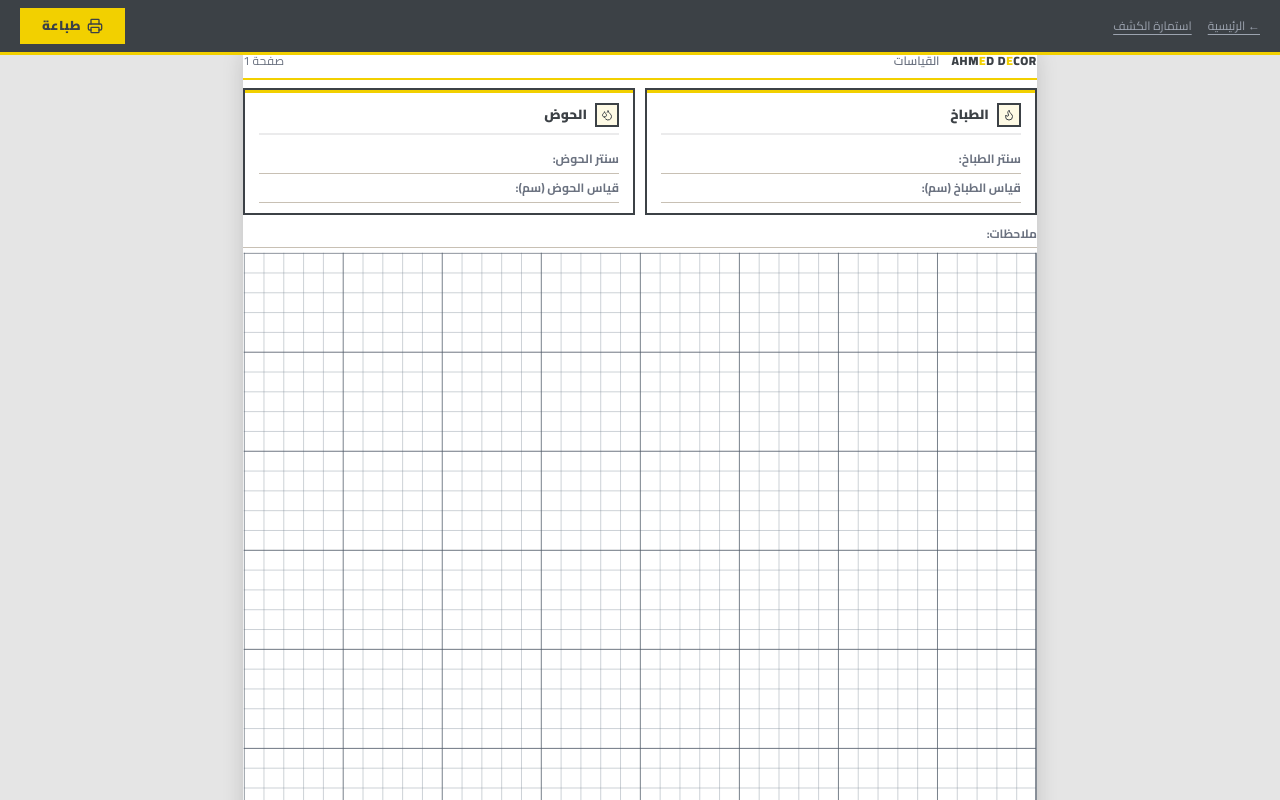
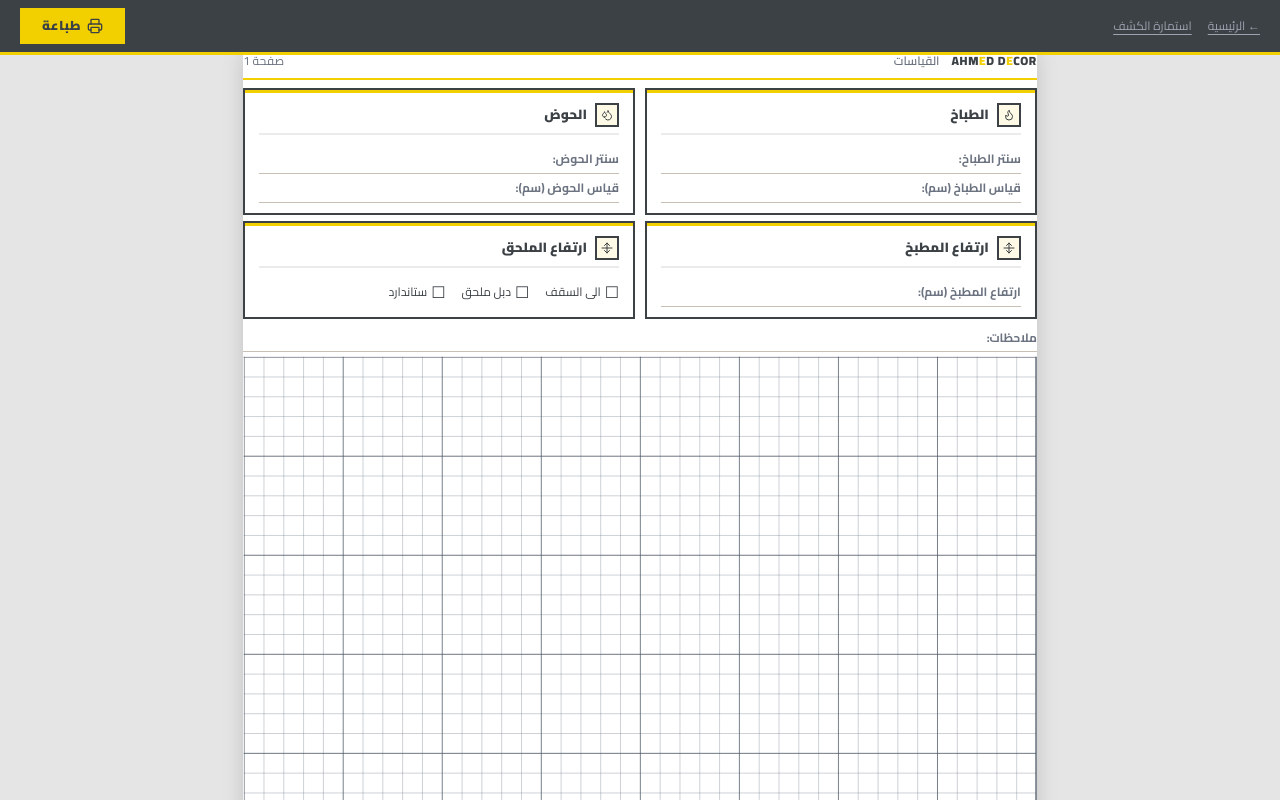
Before and after one commit to Abdullah97825/ahmed-decor-contract, a Next.js app: page /graph-paper in a window 1280 px wide. Shown: the top 800 px of the page. Built offline with nearby package versions, Linux system fonts and the light colour scheme.

Commit message:
Add kitchen and annex height fields with improved layout in dimensions page

```diff
--- a/components/graph-paper.tsx
+++ b/components/graph-paper.tsx
@@ -116,6 +116,47 @@ function DimensionsPage() {
           </div>
         </div>
 
+        {/* Kitchen Height & Annex Height side by side */}
+        <div style={{ display: "grid", gridTemplateColumns: "1fr 1fr", gap: "10px", marginBottom: "6px" }}>
+          {/* Kitchen Height */}
+          <div style={{ border: "2px solid #3C4146", overflow: "hidden" }}>
+            <div style={{ height: "3px", background: "#F2D000" }} />
+            <div style={{ padding: "10px 14px" }}>
+              <div style={{ display: "flex", alignItems: "center", gap: "8px", marginBottom: "10px", paddingBottom: "6px", borderBottom: "2px solid rgba(60,65,70,0.1)" }}>
+                <div style={{ width: "24px", height: "24px", border: "2px solid #3C4146", background: "rgba(242,208,0,0.1)", display: "flex", alignItems: "center", justifyContent: "center", flexShrink: 0 }}>
+                  <svg width="12" height="12" viewBox="0 0 24 24" fill="none" stroke="#3C4146" strokeWidth="2" strokeLinecap="round" strokeLinejoin="round"><path d="M12 2v20" /><path d="M2 12h20" /><path d="M17 7l-5-5-5 5" /><path d="M17 17l-5 5-5-5" /></svg>
+                </div>
+                <span style={{ fontSize: "10pt", fontWeight: 900, color: "#3C4146" }}>ارتفاع المطبخ</span>
+              </div>
+              <DimField label="ارتفاع المطبخ (سم)" />
+            </div>
+          </div>
+
+          {/* Annex Height */}
+          <div style={{ border: "2px solid #3C4146", overflow: "hidden" }}>
+            <div style={{ height: "3px", background: "#F2D000" }} />
+            <div style={{ padding: "10px 14px" }}>
+              <div style={{ display: "flex", alignItems: "center", gap: "8px", marginBottom: "10px", paddingBottom: "6px", borderBottom: "2px solid rgba(60,65,70,0.1)" }}>
+                <div style={{ width: "24px", height: "24px", border: "2px solid #3C4146", background: "rgba(242,208,0,0.1)", display: "flex", alignItems: "center", justifyContent: "center", flexShrink: 0 }}>
+                  <svg width="12" height="12" viewBox="0 0 24 24" fill="none" stroke="#3C4146" strokeWidth="2" strokeLinecap="round" strokeLinejoin="round"><path d="M12 2v20" /><path d="M2 12h20" /><path d="M17 7l-5-5-5 5" /><path d="M17 17l-5 5-5-5" /></svg>
+                </div>
+                <span style={{ fontSize: "10pt", fontWeight: 900, color: "#3C4146" }}>ارتفاع الملحق</span>
+              </div>
+              <div style={{ display: "flex", gap: "16px", padding: "5px 0", flexWrap: "wrap" }}>
+                <span style={{ display: "inline-flex", alignItems: "center", gap: "4px", fontSize: "9pt" }}>
+                  <span style={{ fontSize: "12pt", lineHeight: 1 }}>☐</span> الى السقف
+                </span>
+                <span style={{ display: "inline-flex", alignItems: "center", gap: "4px", fontSize: "9pt" }}>
+                  <span style={{ fontSize: "12pt", lineHeight: 1 }}>☐</span> دبل ملحق
+                </span>
+                <span style={{ display: "inline-flex", alignItems: "center", gap: "4px", fontSize: "9pt" }}>
+                  <span style={{ fontSize: "12pt", lineHeight: 1 }}>☐</span> ستاندارد
+                </span>
+              </div>
+            </div>
+          </div>
+        </div>
+
         {/* Notes line spanning full width */}
         <div style={{ display: "flex", gap: "8px", padding: "4px 0", borderBottom: "1.5px solid #C8C0B4", minHeight: "24px" }}>
           <span style={{ fontWeight: 700, color: "#6B7280", whiteSpace: "nowrap", fontSize: "9pt" }}>ملاحظات:</span>
@@ -127,7 +168,7 @@ function DimensionsPage() {
         <svg
           width="100%"
           height="100%"
-          viewBox="-0.6 -0.6 721.2 811.2"
+          viewBox="-0.6 -0.6 721.2 631.2"
           preserveAspectRatio="xMinYMin meet"
           style={{ display: "block" }}
         >
@@ -140,9 +181,9 @@ function DimensionsPage() {
               <path d="M 90 0 L 0 0 0 90" fill="none" stroke="#4B5563" strokeWidth="1.2" />
             </pattern>
           </defs>
-          <rect width="720" height="810" fill="url(#major-grid-1)" />
-          <line x1="720" y1="0" x2="720" y2="810" stroke="#4B5563" strokeWidth="1.2" />
-          <line x1="0" y1="810" x2="720" y2="810" stroke="#4B5563" strokeWidth="1.2" />
+          <rect width="720" height="630" fill="url(#major-grid-1)" />
+          <line x1="720" y1="0" x2="720" y2="630" stroke="#4B5563" strokeWidth="1.2" />
+          <line x1="0" y1="630" x2="720" y2="630" stroke="#4B5563" strokeWidth="1.2" />
         </svg>
       </div>
 
--- a/graph-paper.html
+++ b/graph-paper.html
@@ -149,11 +149,42 @@ body { font-family: 'Cairo', sans-serif; background: var(--cream); color: var(--
           </div>
         </div>
       </div>
+
+      <!-- Kitchen Height & Annex Height -->
+      <div class="dim-grid">
+        <!-- Kitchen Height -->
+        <div class="dim-card">
+          <div class="dim-bar"></div>
+          <div class="dim-inner">
+            <div class="dim-head">
+              <div class="dim-icon"><svg width="12" height="12" viewBox="0 0 24 24" fill="none" stroke="#3C4146" stroke-width="2" stroke-linecap="round" stroke-linejoin="round"><path d="M12 2v20"/><path d="M2 12h20"/><path d="M17 7l-5-5-5 5"/><path d="M17 17l-5 5-5-5"/></svg></div>
+              <span class="dim-label">ارتفاع المطبخ</span>
+            </div>
+            <div class="dim-field"><span class="dim-field-label">ارتفاع المطبخ (سم):</span></div>
+          </div>
+        </div>
+        <!-- Annex Height -->
+        <div class="dim-card">
+          <div class="dim-bar"></div>
+          <div class="dim-inner">
+            <div class="dim-head">
+              <div class="dim-icon"><svg width="12" height="12" viewBox="0 0 24 24" fill="none" stroke="#3C4146" stroke-width="2" stroke-linecap="round" stroke-linejoin="round"><path d="M12 2v20"/><path d="M2 12h20"/><path d="M17 7l-5-5-5 5"/><path d="M17 17l-5 5-5-5"/></svg></div>
+              <span class="dim-label">ارتفاع الملحق</span>
+            </div>
+            <div style="display:flex; gap:16px; padding:5px 0; flex-wrap:wrap">
+              <span style="display:inline-flex;align-items:center;gap:4px;font-size:9pt"><span style="font-size:12pt;line-height:1">☐</span> الى السقف</span>
+              <span style="display:inline-flex;align-items:center;gap:4px;font-size:9pt"><span style="font-size:12pt;line-height:1">☐</span> دبل ملحق</span>
+              <span style="display:inline-flex;align-items:center;gap:4px;font-size:9pt"><span style="font-size:12pt;line-height:1">☐</span> ستاندارد</span>
+            </div>
+          </div>
+        </div>
+      </div>
+
       <div class="dim-notes"><span class="dim-notes-label">ملاحظات:</span></div>
     </div>
 
     <div class="gp-grid">
-      <svg width="100%" height="100%" viewBox="-0.6 -0.6 721.2 811.2" preserveAspectRatio="xMinYMin meet" xmlns="http://www.w3.org/2000/svg">
+      <svg width="100%" height="100%" viewBox="-0.6 -0.6 721.2 631.2" preserveAspectRatio="xMinYMin meet" xmlns="http://www.w3.org/2000/svg">
         <defs>
           <pattern id="smallGrid1" width="18" height="18" patternUnits="userSpaceOnUse">
             <path d="M 18 0 L 0 0 0 18" fill="none" stroke="#7B8794" stroke-width="0.7"/>
@@ -163,9 +194,9 @@ body { font-family: 'Cairo', sans-serif; background: var(--cream); color: var(--
             <path d="M 90 0 L 0 0 0 90" fill="none" stroke="#4B5563" stroke-width="1.2"/>
           </pattern>
         </defs>
-        <rect width="720" height="810" fill="url(#majorGrid1)"/>
-        <line x1="720" y1="0" x2="720" y2="810" stroke="#4B5563" stroke-width="1.2"/>
-        <line x1="0" y1="810" x2="720" y2="810" stroke="#4B5563" stroke-width="1.2"/>
+        <rect width="720" height="630" fill="url(#majorGrid1)"/>
+        <line x1="720" y1="0" x2="720" y2="630" stroke="#4B5563" stroke-width="1.2"/>
+        <line x1="0" y1="630" x2="720" y2="630" stroke="#4B5563" stroke-width="1.2"/>
       </svg>
     </div>
     <div class="gp-footer" dir="rtl">
```
